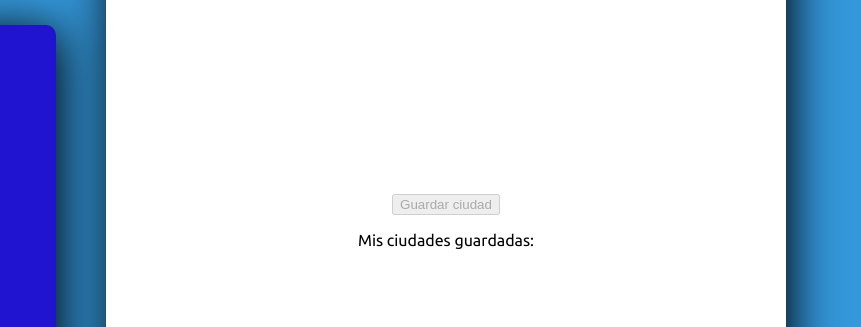
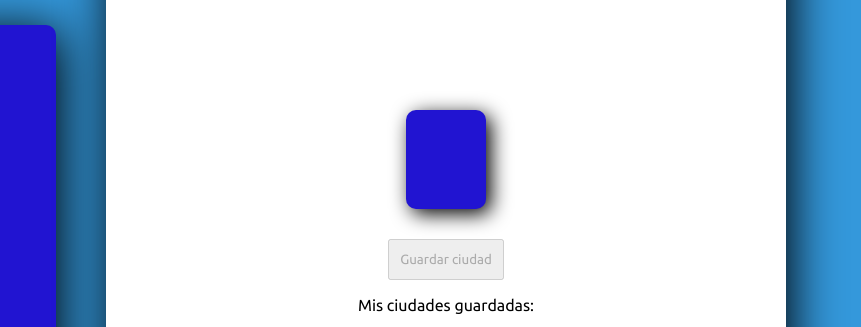
Before and after one commit to GeronimoErrante/weatherApp, a plain HTML site: page index.html in a window 1280 px wide. Shown: the part 193-520 px from the top of the page, 419-1280 px from the left. Drawn offline with Linux system fonts and the light colour scheme.

Commit message:
Botones cursor:pointer. Info de ciudad ahora está en una card. Botones de ciudad ahora son blancos

```diff
--- a/index.css
+++ b/index.css
@@ -6,10 +6,9 @@ body {
 }
 
 .btn-style {
+  cursor: pointer;
   font-family: 'Ubuntu';
   border-radius: 5%;
-  background-color: #a3d3f3;
-  padding: 5px;
 }
 
 .container-general {
@@ -26,6 +25,7 @@ body {
 }
 
 .dlt-button {
+  cursor: pointer;
   display: flex;
   justify-content: center;
   align-items: center;
@@ -76,15 +76,30 @@ body {
 
 .container {
   display: flex;
+  justify-content: center;
+  align-items: center;
+  flex-flow: column;
   padding: 20px;
   height: 80vh;
   width: 80vh;
-  justify-content: center;
-  flex-flow: column;
-  align-items: center;
   border-radius: 10px;
   background-color: #fff;
   box-shadow: 5px 5px 50px rgba(0, 0, 0, 20);
+}
+
+.city-info{
+  display: flex;
+  flex-direction: column;
+  justify-content: center;
+  align-items: center;
+  background-color: #2114d1;
+  color: white;
+  border-radius: 10px;
+  padding: 10px;
+  padding-left: 40px;
+  padding-right: 40px;
+  margin-bottom: 30px;
+  box-shadow: 5px 5px 20px rgba(0, 0, 0, 20);
 }
 
 .weather-info {
@@ -92,11 +107,17 @@ body {
   padding: 0;
 }
 
-
 .weather-info li {
   font-size: 18px;
-  color: #333;
+  color: #fff;
   margin-bottom: 10px;
+}
+
+.save-button {
+  cursor: pointer;
+  font-family: 'Ubuntu';
+  height: 41px;
+  padding: 10px;
 }
 
 .ciudades-guardadas {
@@ -110,13 +131,11 @@ body {
   flex-wrap: wrap;
   justify-content: space-around;
   width: 100%;
-
 }
 
 .ciudades-guardadas div {
+  display: flex;
   margin-top: 10px;
-  display: flex;
-
 }
 
 .ciudades-guardadas p {
@@ -124,7 +143,6 @@ body {
   margin-bottom: 10px;
 }
 
-
 .header-style {
   background-color: #3498dbc7;
   text-align: center;
```
